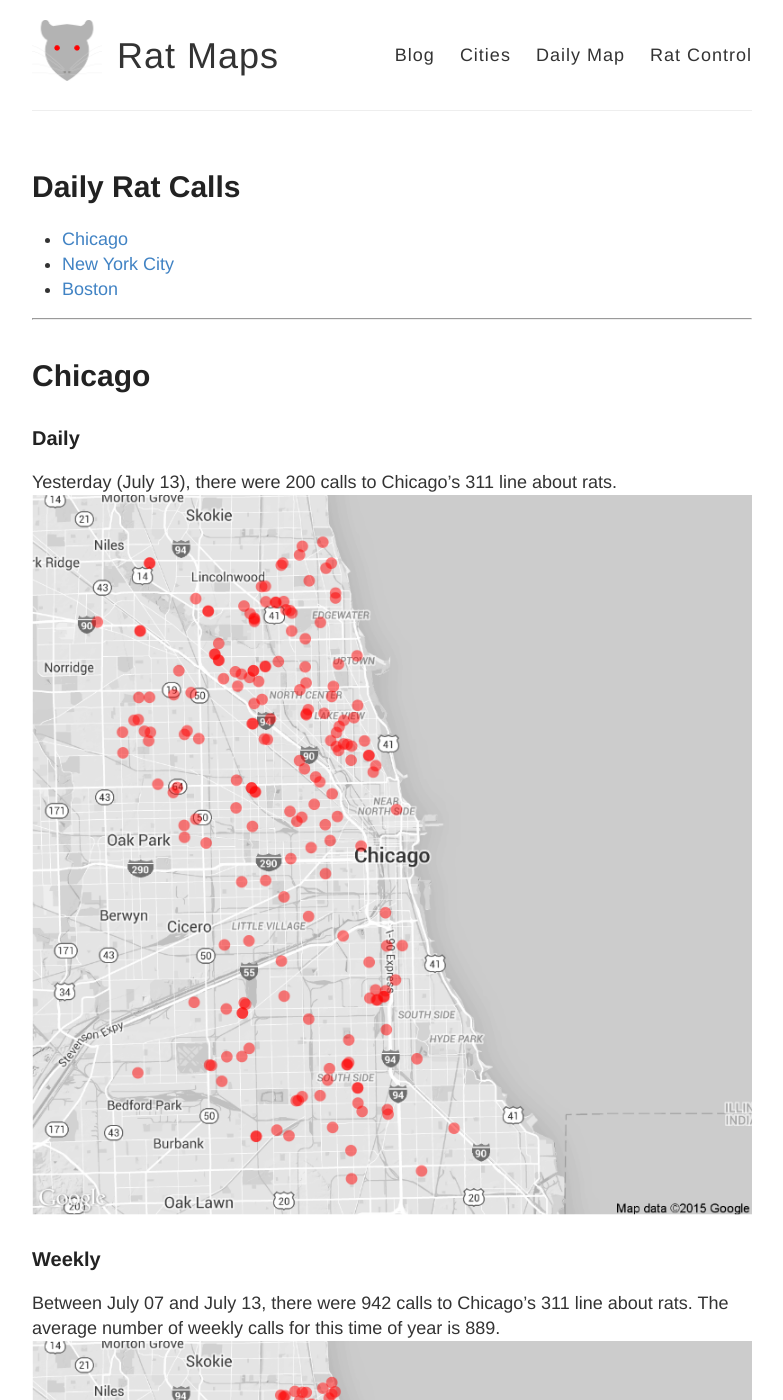
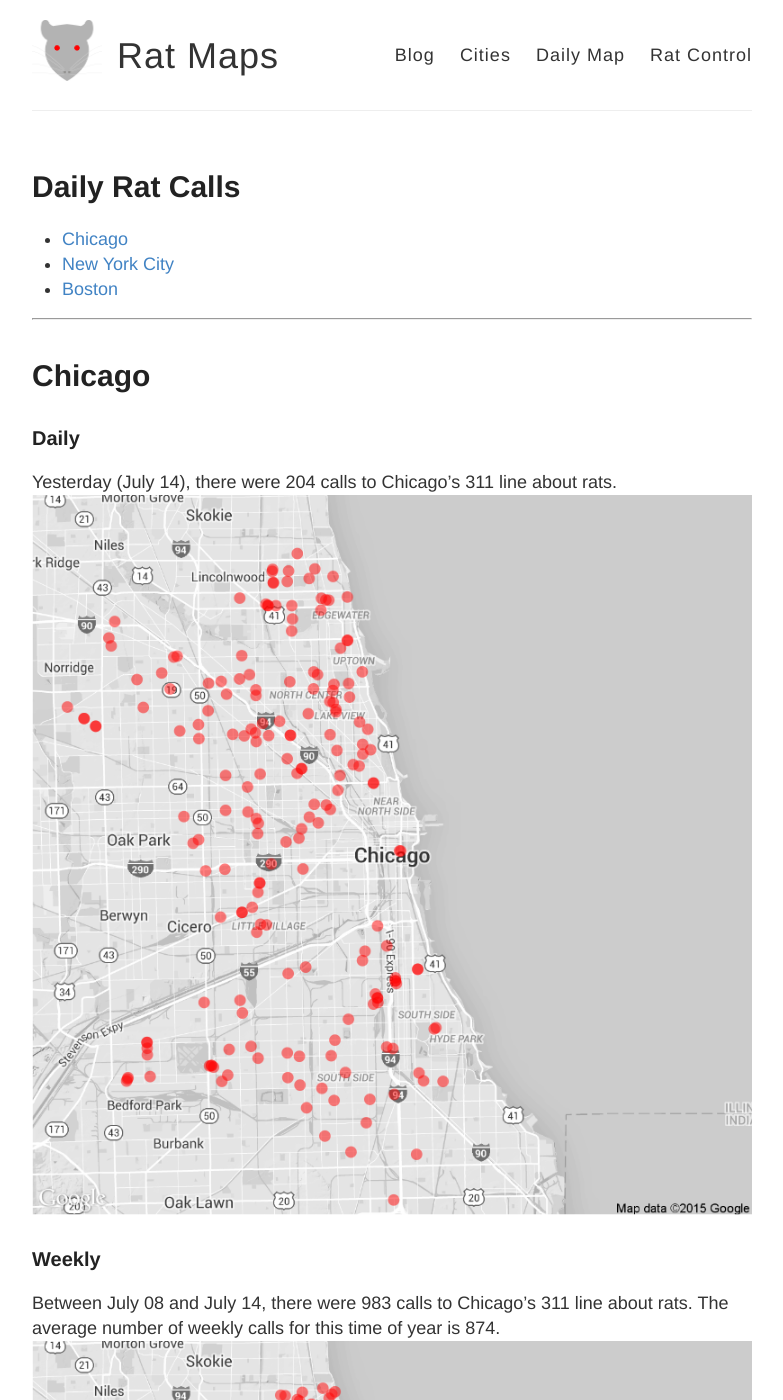
Before and after one commit to DanielHadley/ratmaps, a Jekyll site: the page built from daily.md, in a window 1280 px wide and 1400 px high. Shown: the whole window, without its empty margins (248-1031 px from the left). Built offline with Jekyll 4.4.1, drawn with Linux system fonts in a browser that asks for light colours; comment, search, counter and statistics services are not loaded; some of the changed text lies outside the part shown.

Commit message:
Daily Maps

```diff
--- a/daily.md
+++ b/daily.md
@@ -15,22 +15,22 @@
 
 ### Daily
 
-Yesterday (July 13), there were 200 calls to Chicago's 311 line about rats.
+Yesterday (July 14), there were 204 calls to Chicago's 311 line about rats.
 ![Chicago rat calls to 311 weekly map]({{ site.cityimages }}/daily/Chicago_Rat_Map_Daily.png)
 
 ### Weekly
-Between July 07 and July 13, there were 942 calls to Chicago's 311 line about rats. The average number of weekly calls for this time of year is 889.
+Between July 08 and July 14, there were 983 calls to Chicago's 311 line about rats. The average number of weekly calls for this time of year is 874.
 ![Chicago rat calls to 311 weekly map]({{ site.cityimages }}/daily/Chicago_Rat_Map_Weekly.png)
 ***
 # New York City <a id="nyc"><a>
 
 ### Daily
 
-Yesterday (July 13), there were 0 calls to New York City's 311 line about rats.
+Yesterday (July 14), there were 0 calls to New York City's 311 line about rats.
 ![NYC rat calls to 311 weekly map]({{ site.cityimages }}/daily/NYC_Rat_Map_Daily.png)
 
 ### Weekly
-Between July 07 and July 13, there were 0 calls to New York City's 311 line about rats. The average number of weekly calls for this time of year is 280.
+Between July 08 and July 14, there were 0 calls to New York City's 311 line about rats. The average number of weekly calls for this time of year is 276.
 ![NYC rat calls to 311 weekly map]({{ site.cityimages }}/daily/NYC_Rat_Map_Weekly.png)
 
 Each red dot represents one call about a rat seen in that location. The dots are transparent, so multiple calls from one location will be seen as a solid dot. The usual caveats apply: more calls do not necessarily mean that there are more rats in that location than other parts of the city. A cluster of dots could indicate that one resident is unusually vocal about rodents in his or her neighborhood. Also, more densely populated neighborhoods tend to make more calls to 311.
```
Also changed, not shown: images/pages/daily/Chicago_Rat_Map_Daily.png, images/pages/daily/Chicago_Rat_Map_Weekly.png, images/pages/daily/NYC_Rat_Map_Daily.png, images/pages/daily/NYC_Rat_Map_Weekly.png.
